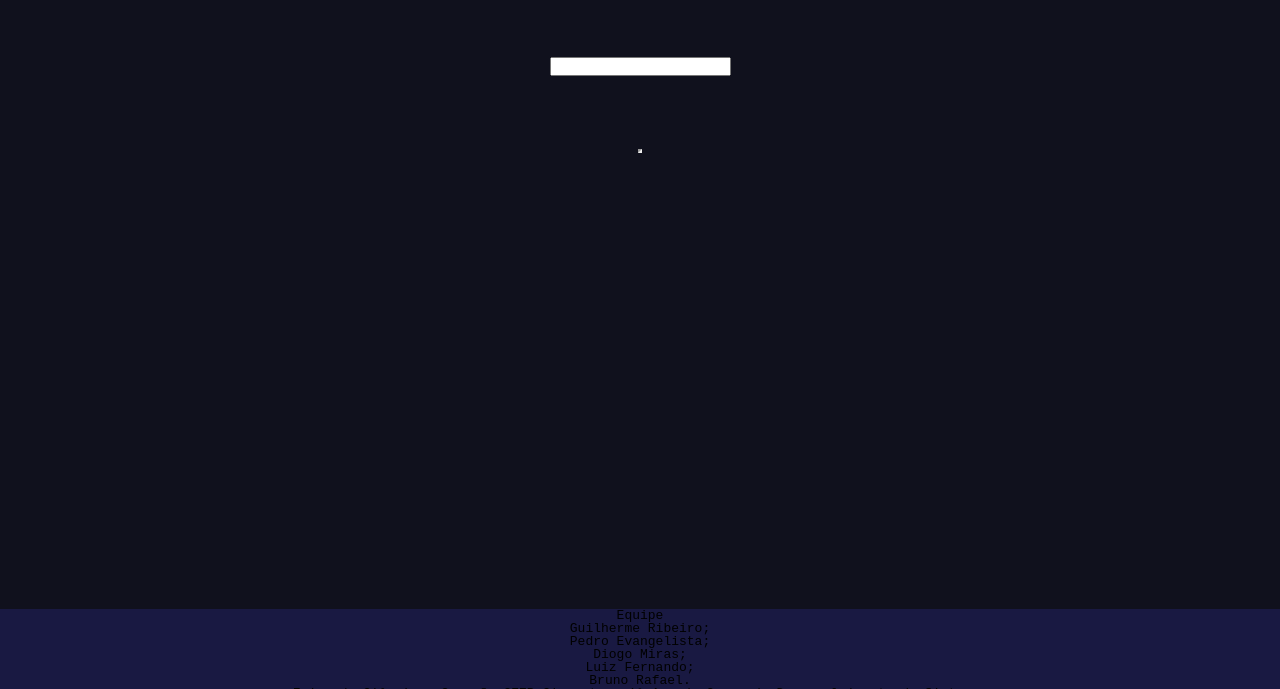
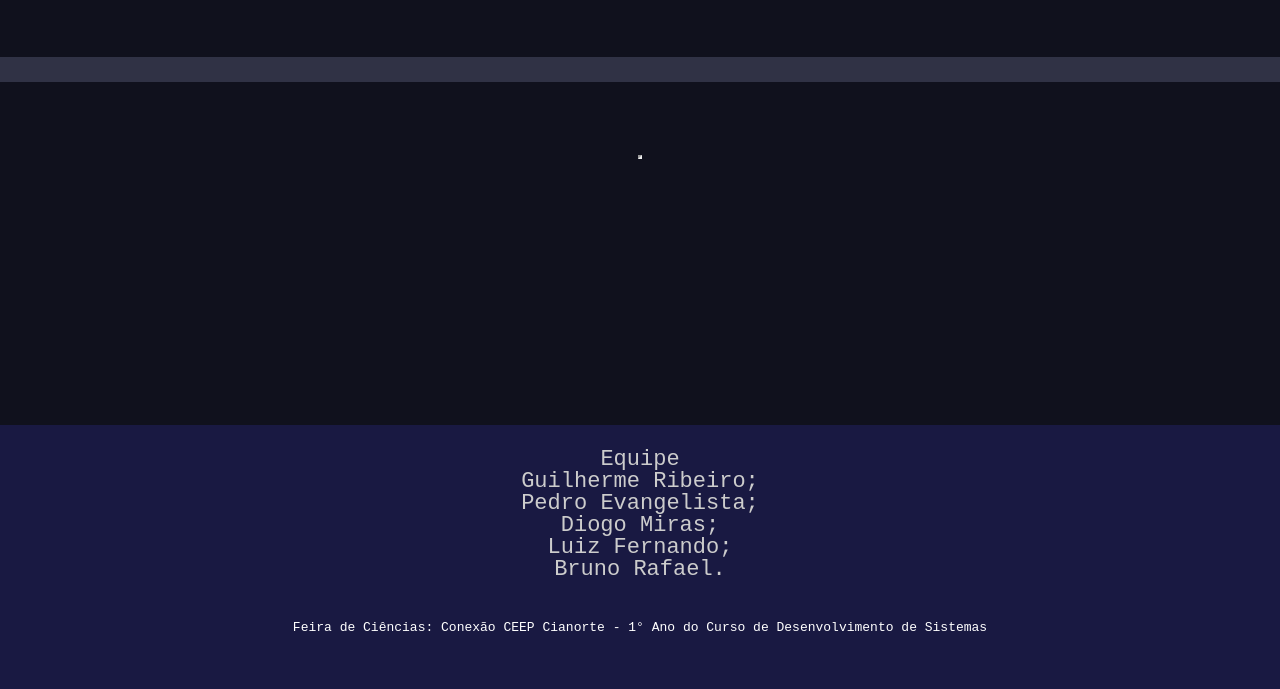
Before and after one commit to iguilhermegr/telegrafo-web, a plain HTML site: page src/index.html in a window 1280 px wide. Shown: the part 111-800 px from the top of the page. Drawn offline with Linux system fonts and the light colour scheme.

Commit message:
Update home.css

```diff
--- a/src/assets/css/home.css
+++ b/src/assets/css/home.css
@@ -17,9 +17,22 @@ h1#title {
     text-align: center;
 }
 
+#code-morse {
+    background-color: #303245;
+    border: 0;
+    box-sizing: border-box;
+    color: #eee;
+    font-size: 18px;
+    height: 100%;
+    outline: 0;
+    padding: 4px 20px 0;
+    width: 100%;
+}
+
 footer.rodape {
     width: 100%;
-    height: 10vh;
+    height: 30vh;
+    padding-top: 3vh;
     background-color: rgb(25, 25, 66);
     position: fixed;
     bottom: 0;
@@ -27,15 +40,22 @@ footer.rodape {
 }
 
 pre.text-footer {
-    margin-bottom: -500px;
+    color: white;
+    margin-top: 5vh;
+    align-items: left;
+    font-weight: 10px;
 }
 
-section#box p#code-morse{
-    margin: 0;
-    padding-top: 15%;
-    padding-bottom: 15%;
-    font-size: larger;
-    text-align: center;
-    height: 100px;
-    width: 50%;
+.footer-table {
+    font-weight: 100;
+    line-height: 3vh;
+    padding-right: 60px;
 }
+
+#center {
+    display: flex;
+    font-size: 22px;
+    color: #CCC;
+    justify-content: center;
+    align-items: center;
+}
```
